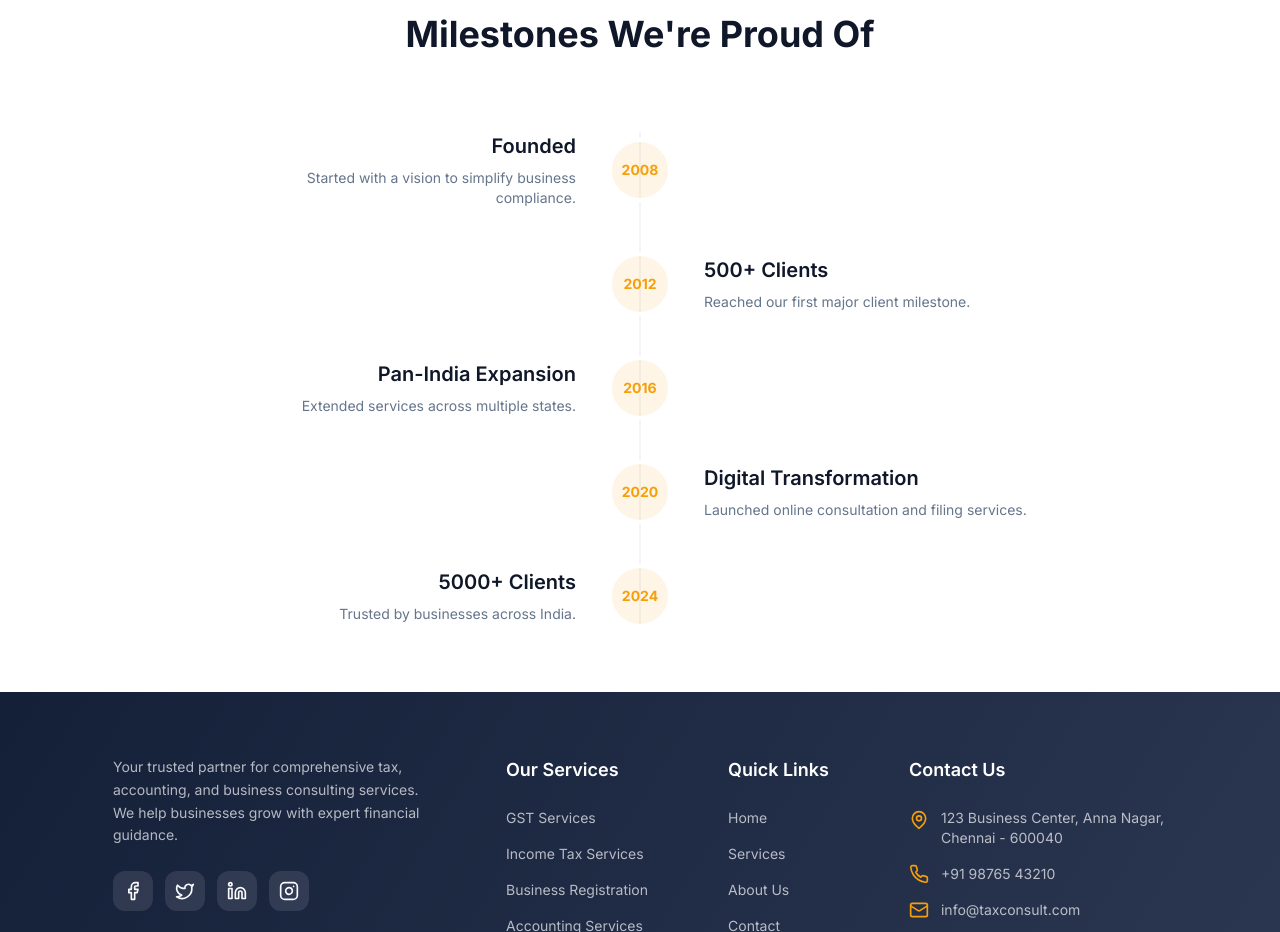
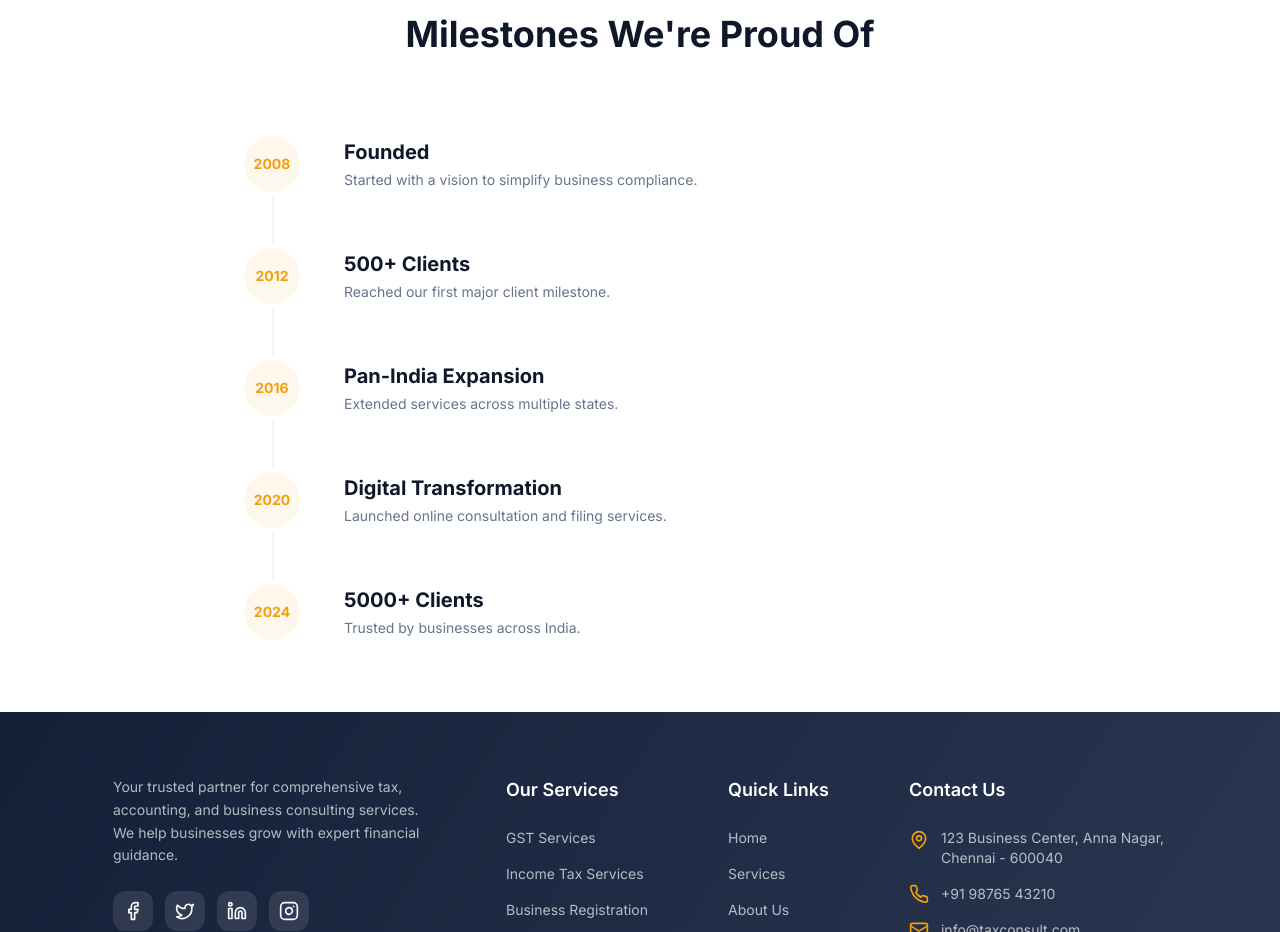
Before and after one commit to Vinayak19112003/tax1, a React (Vite) app: page /about in a window 1280 px wide. Shown: the part 1702-2634 px from the top of the page. Built offline with nearby package versions, Linux system fonts and the light colour scheme.

Commit message:
Update About page Milestones timeline to single-sided layout

```diff
--- a/src/pages/About.tsx
+++ b/src/pages/About.tsx
@@ -145,7 +145,7 @@ export default function About() {
 
           <div className="relative max-w-[800px] mx-auto">
             {/* Vertical Line */}
-            <div className="absolute left-[29px] md:left-1/2 top-0 bottom-0 w-[2px] bg-neutral-200 md:-translate-x-1/2" />
+            <div className="absolute left-[32px] top-0 bottom-0 w-[2px] bg-neutral-200" />
 
             <div className="space-y-12">
               {[
@@ -155,25 +155,21 @@ export default function About() {
                 { year: '2020', title: 'Digital Transformation', desc: 'Launched online consultation and filing services.' },
                 { year: '2024', title: '5000+ Clients', desc: 'Trusted by businesses across India.' },
               ].map((item, index) => (
-                <div key={index} className={`relative flex flex-col md:flex-row items-start md:items-center gap-8 md:gap-0 ${index % 2 === 0 ? 'md:flex-row' : 'md:flex-row-reverse'}`}>
+                <div key={index} className="relative flex items-center gap-10">
+                  {/* Dot */}
+                  <div className="w-16 h-16 bg-[#FEF7EC] rounded-full flex items-center justify-center z-10 shrink-0 border-4 border-white">
+                    <span className="font-inter font-bold text-sm text-accent-yellow">{item.year}</span>
+                  </div>
 
                   {/* Content */}
-                  <div className={`w-full md:w-[50%] pl-20 md:pl-0 ${index % 2 === 0 ? 'md:pr-16 md:text-right' : 'md:pl-16 md:text-left'}`}>
-                    <h3 className="font-inter font-semibold text-xl text-neutral-900 mb-2">
+                  <div className="flex-1">
+                    <h3 className="font-inter font-bold text-xl text-neutral-900 mb-1">
                       {item.title}
                     </h3>
                     <p className="font-inter font-normal text-sm text-neutral-500">
                       {item.desc}
                     </p>
                   </div>
-
-                  {/* Dot */}
-                  <div className="absolute left-0 md:left-1/2 md:-translate-x-1/2 w-16 h-16 bg-[rgba(245,159,10,0.1)] border-4 border-white rounded-full flex items-center justify-center z-10 shrink-0">
-                    <span className="font-inter font-bold text-sm text-accent-yellow">{item.year}</span>
-                  </div>
-
-                  {/* Spacer for opposite side */}
-                  <div className="hidden md:block w-[50%]" />
                 </div>
               ))}
             </div>
```
